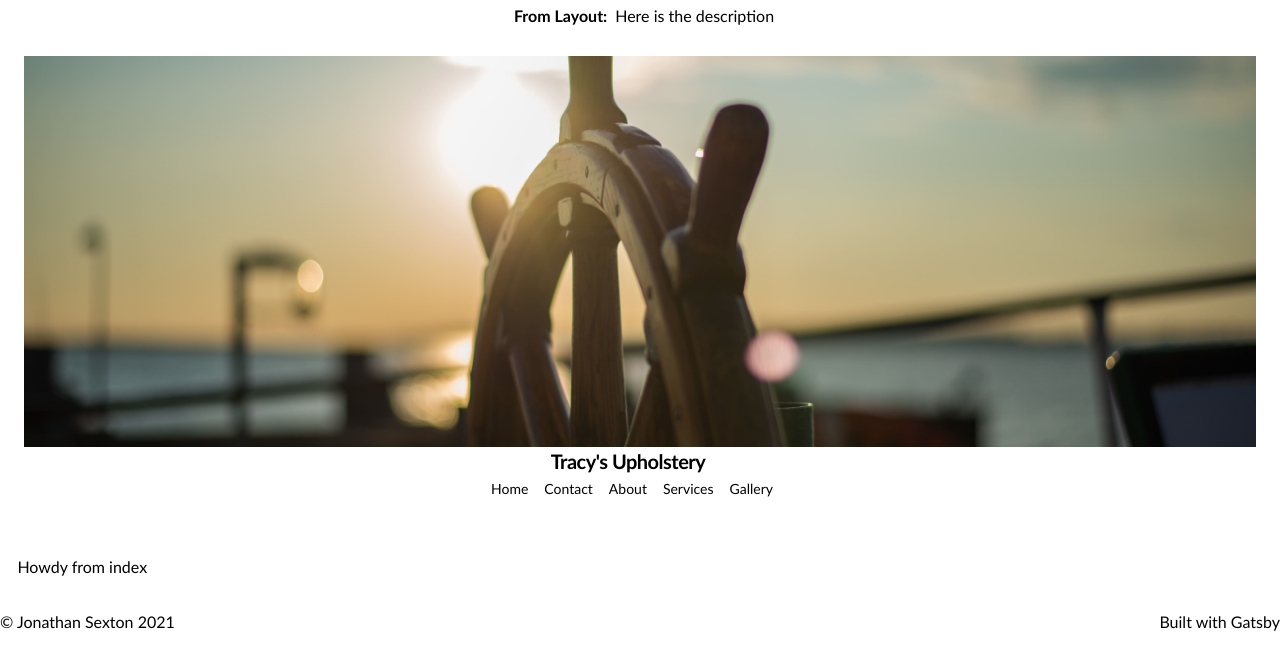
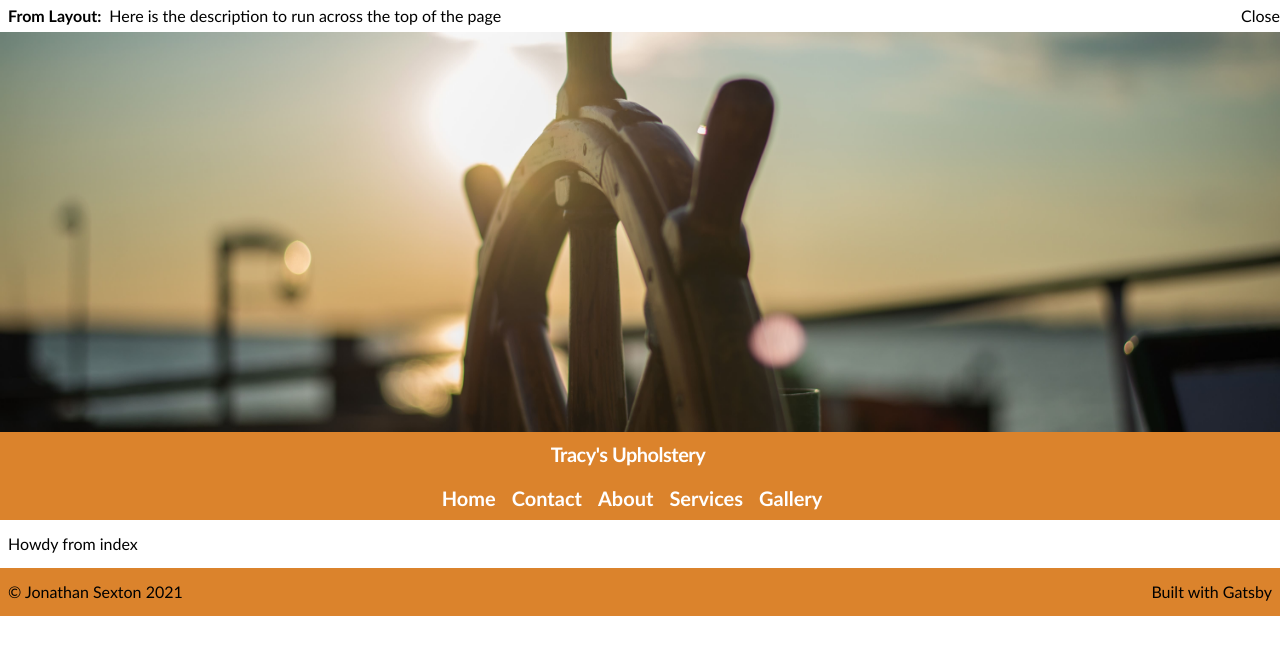
Before and after one commit to JS-goose/tracysupholstery, a Gatsby site in the folder v2/: page / in a window 1280 px wide. Built offline with nearby package versions, Linux system fonts and the light colour scheme; Gatsby itself is replaced by a stand-in of ours.

Commit message:
lots of styling changes

```diff
--- a/v2/src/components/footer.tsx
+++ b/v2/src/components/footer.tsx
@@ -1,7 +1,7 @@
 import React from "react"
 
 const Footer: React.FC = () => (
-  <footer className="flex justify-between">
+  <footer className="flex justify-between bg-myLightRust p-2">
     <div>
       ©{" "}
       <a href="https://jonathansexton.me" rel="noreferrer noopener">
--- a/v2/src/components/header.tsx
+++ b/v2/src/components/header.tsx
@@ -7,17 +7,17 @@ function Header({ siteTitle }) {
   const [isExpanded, toggleExpansion] = useState(false)
 
   return (
-    <nav className="flex flex-col items-center justify-between p-6 mb-6">
+    <nav className="flex flex-col items-center justify-between bg-myLightRust text-white">
       <StaticImage
       src="../images/ui/marine-upholstery-wheel.jpg"
       alt="a boat wheel"
-      width={1260}
+      width={1280}
       height={400}
       quality={100}
       placeholder="blurred"
       layout="constrained"
       />
-      <div className="flex items-center flex-shrink-0 mr-6 text-black">
+      <div className="flex items-center flex-shrink-0 mr-6 p-2">
         <span className="text-xl font-semibold tracking-tight">
           {siteTitle}
         </span>
@@ -25,7 +25,7 @@ function Header({ siteTitle }) {
       <div className="block lg:hidden">
         <button
           onClick={() => toggleExpansion(!isExpanded)}
-          className="flex items-center px-3 py-2 text-black border border-white rounded hover:text-myTeal hover:border-white"
+          className="flex items-center px-3 py-2 text-myDarkRust border border-white rounded hover:text-myTeal hover:border-white"
         >
           <svg
             className="w-3 h-3 fill-current"
@@ -38,38 +38,38 @@ function Header({ siteTitle }) {
         </button>
       </div>
       <div
-        className={`${
+        className={`p-2 ${
           isExpanded ? `block` : `hidden`
         } w-full block flex-grow lg:flex lg:items-center lg:w-auto`}
       >
         <div className="text-sm lg:flex-grow">
           <Link
             to={`/`}
-            className="block mt-4 mr-4 text-black lg:inline-block lg:mt-0 hover:text-myTeal"
+            className="block text-xl font-bold mt-4 mr-4 lg:inline-block lg:mt-0 hover:text-myDarkRust"
           >
             Home
           </Link>
           <Link
             to={`/contact`}
-            className="block mt-4 mr-4 text-black lg:inline-block lg:mt-0 hover:text-myTeal"
+            className="block text-xl font-bold mt-4 mr-4 lg:inline-block lg:mt-0 hover:text-myDarkRust"
           >
             Contact
           </Link>
           <Link
             to={`/about`}
-            className="block mt-4 mr-4 text-black lg:inline-block lg:mt-0 hover:text-myTeal"
+            className="block text-xl font-bold mt-4 mr-4 lg:inline-block lg:mt-0 hover:text-myDarkRust"
           >
             About
           </Link>
           <Link
             to={`/services`}
-            className="block mt-4 mr-4 text-black lg:inline-block lg:mt-0 hover:text-myTeal"
+            className="block text-xl font-bold mt-4 mr-4 lg:inline-block lg:mt-0 hover:text-myDarkRust"
           >
             Services
           </Link>
           <Link
             to={`/gallery`}
-            className="block mt-4 mr-4 text-black lg:inline-block lg:mt-0 hover:text-myTeal"
+            className="block text-xl font-bold mt-4 mr-4 lg:inline-block lg:mt-0 hover:text-myDarkRust"
           >
             Gallery
           </Link>
--- a/v2/src/components/layout.tsx
+++ b/v2/src/components/layout.tsx
@@ -20,9 +20,9 @@ const Layout = ({ children }) => {
 
   return (
     <>
-      <MessageBanner data={{title: 'From Layout:', desc: 'Here is the description'}}/>
+      <MessageBanner title={'From Layout:'} desc={'Here is the description to run across the top of the page'}/>
       <Header siteTitle={data.site.siteMetadata.title} />
-      <main>{children}</main>
+      <main className="index-wrapper flex flex-col items-center max-w-7xl">{children}</main>
       <Footer />
     </>
   )
--- a/v2/src/components/messageBanner.tsx
+++ b/v2/src/components/messageBanner.tsx
@@ -1,10 +1,19 @@
 import React from "react"
+import PropTypes from "prop-types"
 
-const MessageBanner = ({ data }) => (
-  <article className="flex items-center justify-center w-full">
-    <h4 className="px-2">{data.title}</h4>
-    <p>{data.desc}</p>
+const MessageBanner = ({ title, desc }) => (
+  <article className="flex max-w-7xl justify-between">
+    <div className="flex">
+      <h4 className="px-2">{title}</h4>
+      <p>{desc}</p>
+    </div>
+    <button type="button">Close</button>
   </article>
 )
 
+MessageBanner.propTypes = {
+  title: PropTypes.string.isRequired,
+  desc: PropTypes.string.isRequired,
+}
+
 export default MessageBanner
--- a/v2/src/pages/index.jsx
+++ b/v2/src/pages/index.jsx
@@ -3,7 +3,7 @@ import React from "react"
 import SeO from "../components/seo"
 
 const IndexPage = () => (
-  <section>
+  <section className="bg-white w-full p-2">
     <SeO title="Home" />
     <div>Howdy from index</div>
   </section>
--- a/v2/src/styles/layout.css
+++ b/v2/src/styles/layout.css
@@ -36,12 +36,14 @@ html {
   font-family: "Gill Sans", sans-serif, system-ui, -apple-system !important;
   display: flex;
   flex-direction: column;
+  align-items: center;
+  background-color: white;
   /* overflow-x: hidden; */
 }
 
 main {
   margin: 0 auto;
-  padding: 0 1.0875rem 1.45rem;
+  padding: 0;
 }
 
 h1,
--- a/v2/tailwind.config.js
+++ b/v2/tailwind.config.js
@@ -6,7 +6,7 @@ module.exports = {
   purge: ["./src/**/*.js"],
   theme: {
     extend: {
-      color: {
+      colors: {
         myTeal: `#56caee`,
         myDarkTeal: `#6ca89a8c`,
         myRust: `#8F4700`,
```
